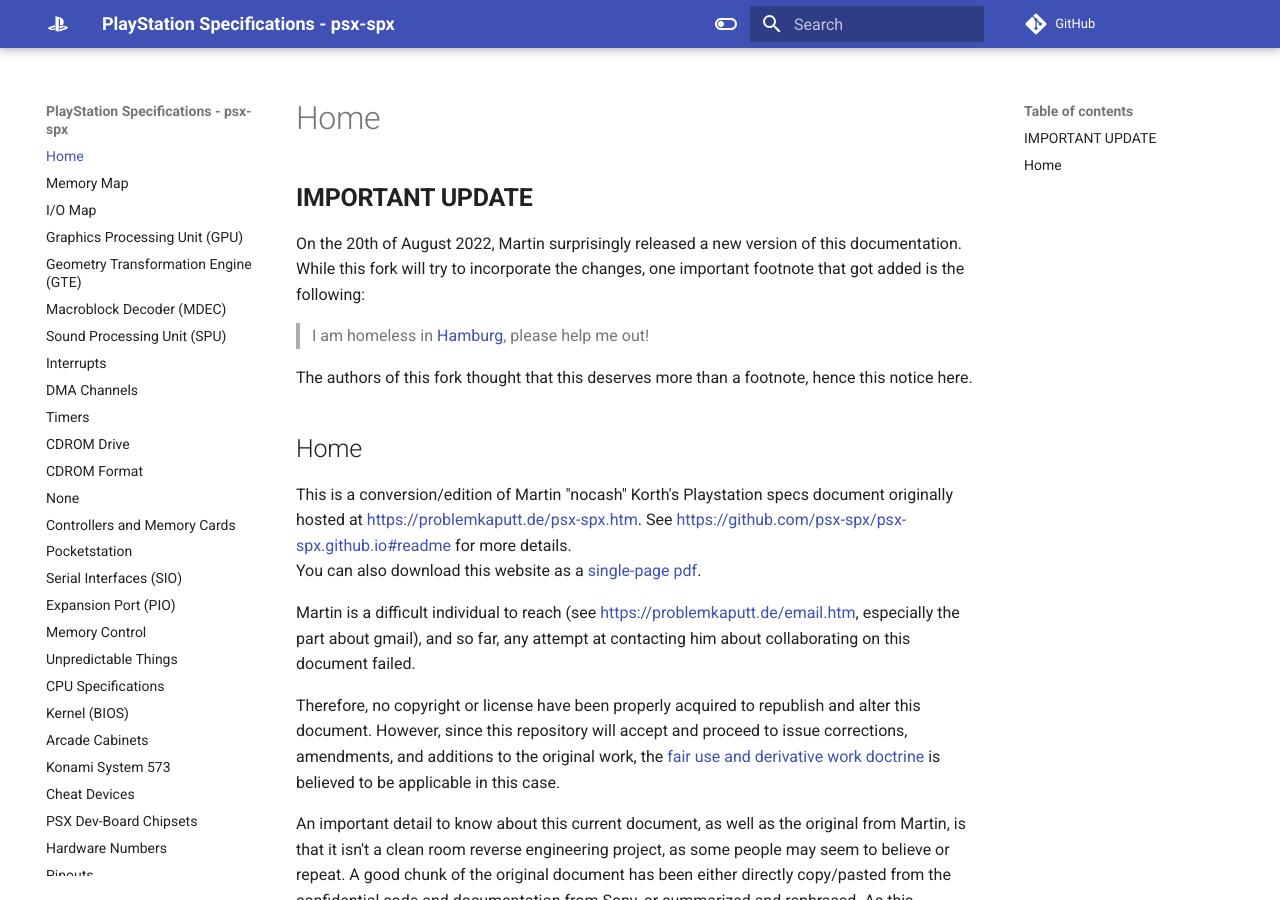
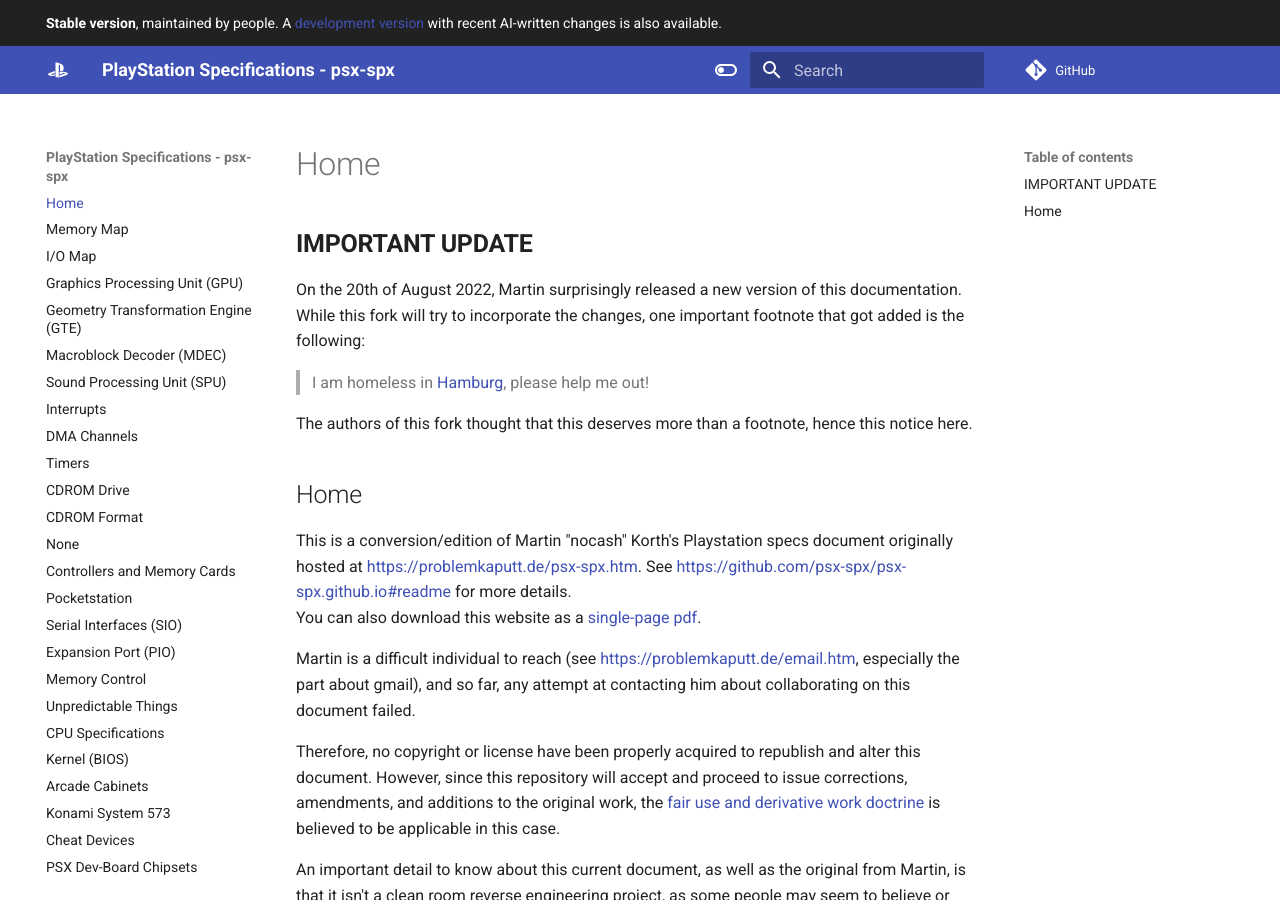
Before and after one commit to psx-spx/psx-spx.github.io, an MkDocs documentation site: the page built from docs/index.md, in a window 1280 px wide and 900 px high. Built offline with MkDocs 1.6.1 and Material for MkDocs 9.7.7, drawn with Linux system fonts in a browser that asks for light colours; comment, search, counter and statistics services are not loaded.

Commit message:
Publish stable at / and master at /dev/, with a banner on each

```diff
--- a/mkdocs.yml
+++ b/mkdocs.yml
@@ -5,6 +5,7 @@
 
 theme:
   name: material
+  custom_dir: overrides
   palette:
     # Light mode
     - media: "(prefers-color-scheme: light)"
--- /dev/null
+++ b/overrides/main.html
@@ -0,0 +1,5 @@
+{% extends "base.html" %}
+
+{% block announce %}
+<strong>Stable version</strong>, maintained by people. A <a href="/dev/">development version</a> with recent AI-written changes is also available.
+{% endblock %}
```
Also changed, not shown: 1 other file.
